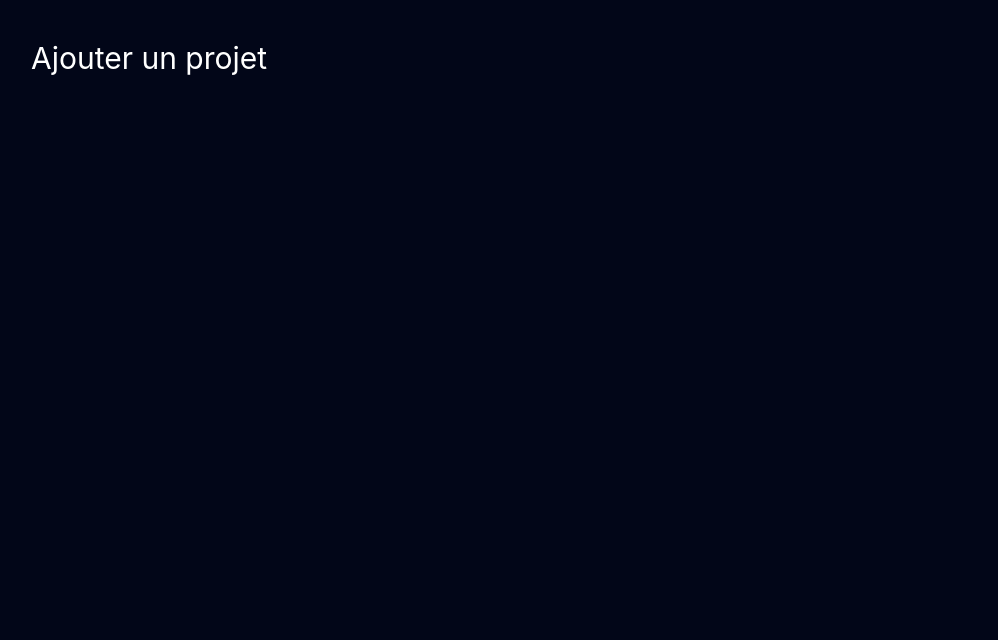
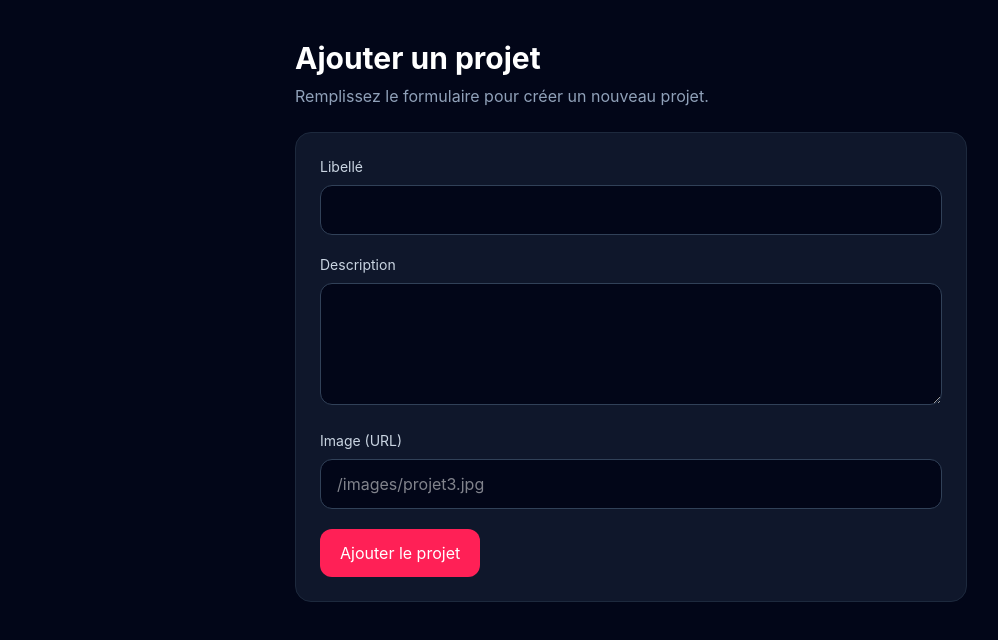
Before and after one commit to seydinalimamoulayeyade/react-fil-rouge, a React (Vite) app: page /ajouter in a window 1280 px wide. Shown: the top 640 px of the page, without its empty margins (9-1007 px from the left). Built offline with nearby package versions, Linux system fonts and the light colour scheme.

Commit message:
feat: ajouter le formulaire de création de projet avec persistance json-server

```diff
--- /dev/null
+++ b/db.json
@@ -0,0 +1,10 @@
+{
+  "projets": [
+    {
+      "id": 1,
+      "libelle": "Portfolio DevOps",
+      "description": "Mon portfolio cloud",
+      "image": ""
+    }
+  ]
+}
--- a/src/App.jsx
+++ b/src/App.jsx
@@ -1,12 +1,6 @@
 import { Route, Routes } from "react-router-dom";
-
-function Home() {
-  return <h1 className="text-white text-3xl">Liste des projets</h1>;
-}
-
-function Ajouter() {
-  return <h1 className="text-white text-3xl">Ajouter un projet</h1>;
-}
+import AjouterProjet from "./components/AjouterProjet";
+import Dossier from "./components/Dossier";
 
 function Detail() {
   return <h1 className="text-white text-3xl">Détail projet</h1>;
@@ -16,8 +10,8 @@ export default function App() {
   return (
     <div className="min-h-screen bg-slate-950 p-10">
       <Routes>
-        <Route path="/" element={<Home />} />
-        <Route path="/ajouter" element={<Ajouter />} />
+        <Route path="/" element={<Dossier />} />
+        <Route path="/ajouter" element={<AjouterProjet />} />
         <Route path="/projets/:id" element={<Detail />} />
       </Routes>
     </div>
--- /dev/null
+++ b/src/components/AjouterProjet.jsx
@@ -0,0 +1,102 @@
+import { useState } from "react";
+import { useNavigate } from "react-router-dom";
+import { addProject } from "../services/projetService";
+
+const initialState = {
+  libelle: "",
+  description: "",
+  image: "",
+};
+
+export default function AjouterProjet() {
+  const [form, setForm] = useState(initialState);
+  const [saving, setSaving] = useState(false);
+  const [error, setError] = useState("");
+  const navigate = useNavigate();
+
+  function handleChange(event) {
+    const { name, value } = event.target;
+    setForm((prev) => ({ ...prev, [name]: value }));
+  }
+
+  async function handleSubmit(event) {
+    event.preventDefault();
+    setError("");
+
+    try {
+      setSaving(true);
+      await addProject(form);
+      navigate("/");
+    } catch {
+      setError("Impossible d'ajouter le projet");
+    } finally {
+      setSaving(false);
+    }
+  }
+
+  return (
+    <section className="max-w-2xl mx-auto space-y-6">
+      <div>
+        <h1 className="text-3xl font-bold text-white">Ajouter un projet</h1>
+        <p className="text-slate-400 mt-2">
+          Remplissez le formulaire pour créer un nouveau projet.
+        </p>
+      </div>
+
+      <form
+        onSubmit={handleSubmit}
+        className="space-y-5 rounded-2xl border border-slate-800 bg-slate-900 p-6"
+      >
+        <div>
+          <label className="mb-2 block text-sm text-slate-300">Libellé</label>
+          <input
+            type="text"
+            name="libelle"
+            value={form.libelle}
+            onChange={handleChange}
+            required
+            className="w-full rounded-xl border border-slate-700 bg-slate-950 px-4 py-3 text-sm text-white outline-none focus:border-rose-400"
+          />
+        </div>
+
+        <div>
+          <label className="mb-2 block text-sm text-slate-300">
+            Description
+          </label>
+          <textarea
+            name="description"
+            value={form.description}
+            onChange={handleChange}
+            rows="4"
+            required
+            className="w-full rounded-xl border border-slate-700 bg-slate-950 px-4 py-3 text-sm text-white outline-none focus:border-rose-400"
+          />
+        </div>
+
+        <div>
+          <label className="mb-2 block text-sm text-slate-300">
+            Image (URL)
+          </label>
+          <input
+            type="text"
+            name="image"
+            value={form.image}
+            onChange={handleChange}
+            placeholder="/images/projet3.jpg"
+            className="w-full rounded-xl border border-slate-700 bg-slate-950 px-4 py-3 text-sm text-white outline-none focus:border-rose-400"
+          />
+        </div>
+
+        {error ? <p className="text-sm text-rose-400">{error}</p> : null}
+
+        <button
+          type="submit"
+          disabled={saving}
+          className="inline-flex rounded-xl bg-rose-500 px-5 py-3 text-sm font-medium text-white hover:bg-rose-600 disabled:opacity-50"
+        >
+          {saving ? "Enregistrement..." : "Ajouter le projet"}
+        </button>
+      </form>
+    </section>
+  );
+}
--- a/src/components/Dossier.jsx
+++ b/src/components/Dossier.jsx
@@ -1,60 +1,144 @@
-import { useEffect, useMemo, useState } from 'react'
-import { deleteProject, getAllProjects } from '../services/projetService'
-import ProjectCard from './ProjectCard'
+import { useEffect, useMemo, useState } from "react";
+import { Link } from "react-router-dom";
+import { deleteProject, getAllProjects } from "../services/projetService";
+import ProjectCard from "./ProjectCard";
 
 export default function Dossier() {
-  const [projects, setProjects] = useState([])
-  const [search, setSearch] = useState('')
-  const [loading, setLoading] = useState(true)
-  const [error, setError] = useState('')
+  const [projects, setProjects] = useState([]);
+  const [search, setSearch] = useState("");
+  const [loading, setLoading] = useState(true);
+  const [error, setError] = useState("");
 
   useEffect(() => {
     async function loadProjects() {
       try {
-        setLoading(true)
-        const data = await getAllProjects()
-        setProjects(data)
+        setLoading(true);
+        setError("");
+
+        const data = await getAllProjects();
+        setProjects(data);
       } catch (err) {
-        setError('Impossible de charger les projets')
+        console.error(err);
+        setError("Impossible de charger les projets.");
       } finally {
-        setLoading(false)
+        setLoading(false);
       }
     }
 
-    loadProjects()
-  }, [])
+    loadProjects();
+  }, []);
 
   async function handleDelete(id) {
+    const confirmed = window.confirm(
+      "Voulez-vous vraiment supprimer ce projet ?",
+    );
+
+    if (!confirmed) return;
+
     try {
-      await deleteProject(id)
-      setProjects((prev) => prev.filter((p) => p.id !== id))
-    } catch {
-      setError('Erreur lors de la suppression')
+      setError("");
+      await deleteProject(id);
+      setProjects((prev) => prev.filter((project) => project.id !== id));
+    } catch (err) {
+      console.error(err);
+      setError("La suppression a échoué.");
     }
   }
 
   const filteredProjects = useMemo(() => {
-    const value = search.toLowerCase()
-    return projects.filter((p) => p.libelle.toLowerCase().includes(value))
-  }, [projects, search])
+    const value = search.trim().toLowerCase();
 
-  if (loading) return <p className="text-slate-400">Chargement...</p>
+    if (!value) return projects;
+
+    return projects.filter((project) =>
+      project.libelle.toLowerCase().includes(value),
+    );
+  }, [projects, search]);
+
+  if (loading) {
+    return (
+      <section className="space-y-6">
+        <div>
+          <p className="text-sm font-mono uppercase tracking-wider text-rose-400">
+            Gestion des projets
+          </p>
+          <h1 className="text-3xl font-bold text-white mt-2">
+            Liste des projets
+          </h1>
+        </div>
+
+        <div className="rounded-2xl border border-slate-800 bg-slate-900 p-6">
+          <p className="text-slate-400">Chargement des projets...</p>
+        </div>
+      </section>
+    );
+  }
 
   return (
-    <div className="space-y-6">
-      <h1 className="text-3xl font-bold text-white">Mes projets</h1>
+    <section className="space-y-8">
+      {/* En-tête */}
+      <div className="flex flex-col md:flex-row md:items-end md:justify-between gap-4">
+        <div>
+          <p className="text-sm font-mono uppercase tracking-wider text-rose-400">
+            Gestion des projets
+          </p>
+          <h1 className="text-3xl font-bold text-white mt-2">
+            Liste des projets
+          </h1>
+          <p className="text-slate-400 mt-3 max-w-2xl">
+            Consultez, recherchez et gérez les projets à partir d’une interface
+            React reliée à un serveur REST factice.
+          </p>
+        </div>
+
+        <Link
+          to="/ajouter"
+          className="inline-flex items-center justify-center rounded-xl bg-rose-500 px-5 py-3 text-sm font-medium text-white hover:bg-rose-600 transition-colors"
+        >
+          Ajouter un projet
+        </Link>
+      </div>
+
+      {/* Recherche */}
+      <div className="rounded-2xl border border-slate-800 bg-slate-900 p-5">
+        <label
+          htmlFor="search-project"
+          className="block text-sm font-medium text-slate-300 mb-3"
+        >
+          Rechercher un projet
+        </label>
 
         <input
+          id="search-project"
           type="text"
-        placeholder="Rechercher un projet..."
+          placeholder="Ex : portfolio, dashboard, API..."
           value={search}
           onChange={(e) => setSearch(e.target.value)}
-        className="w-full px-4 py-2 rounded bg-slate-800 text-white"
+          className="w-full rounded-xl border border-slate-700 bg-slate-950 px-4 py-3 text-sm text-white outline-none focus:border-rose-400"
         />
+      </div>
 
-      {error && <p className="text-red-400">{error}</p>}
+      {/* Erreur */}
+      {error ? (
+        <div className="rounded-xl border border-red-800 bg-red-950/30 px-4 py-3">
+          <p className="text-sm text-red-400">{error}</p>
+        </div>
+      ) : null}
 
-      <div className="grid grid-cols-1 md:grid-cols-2 lg:grid-cols-3 gap-6">
+      {/* Résultats */}
+      <div className="flex items-center justify-between">
+        <p className="text-sm text-slate-400">
+          {filteredProjects.length} projet(s) trouvé(s)
+        </p>
+      </div>
+
+      {/* Liste */}
+      {filteredProjects.length === 0 ? (
+        <div className="rounded-2xl border border-slate-800 bg-slate-900 p-8 text-center">
+          <p className="text-slate-400">Aucun projet trouvé.</p>
+        </div>
+      ) : (
+        <div className="grid grid-cols-1 gap-6 md:grid-cols-2 xl:grid-cols-3">
           {filteredProjects.map((project) => (
             <ProjectCard
               key={project.id}
@@ -63,6 +147,7 @@ export default function Dossier() {
             />
           ))}
         </div>
-    </div>
-  )
+      )}
+    </section>
+  );
 }
```
Lines whose indentation alone changed are shown as unchanged.
